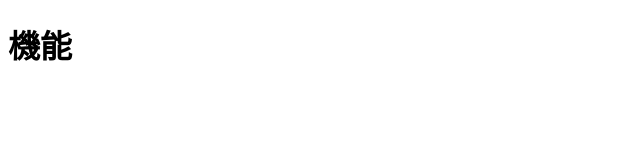
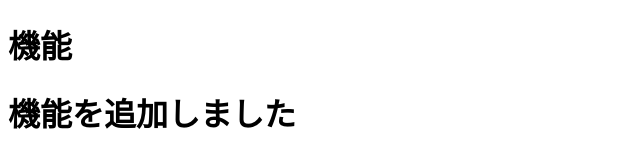
Before and after one commit to asayan0122/practice_gitflow, a plain HTML site: page index.html in a window 1280 px wide. Shown: the whole page, without its empty margins (0-640 px from the left). Drawn offline with Linux system fonts and the light colour scheme.

Commit message:
機能を追加しました

```diff
--- a/index.html
+++ b/index.html
@@ -10,6 +10,7 @@
 
   <body>
     <h1>機能</h1>
+    <h1>機能を追加しました</h1>
   </body>
 
 </html>
```
